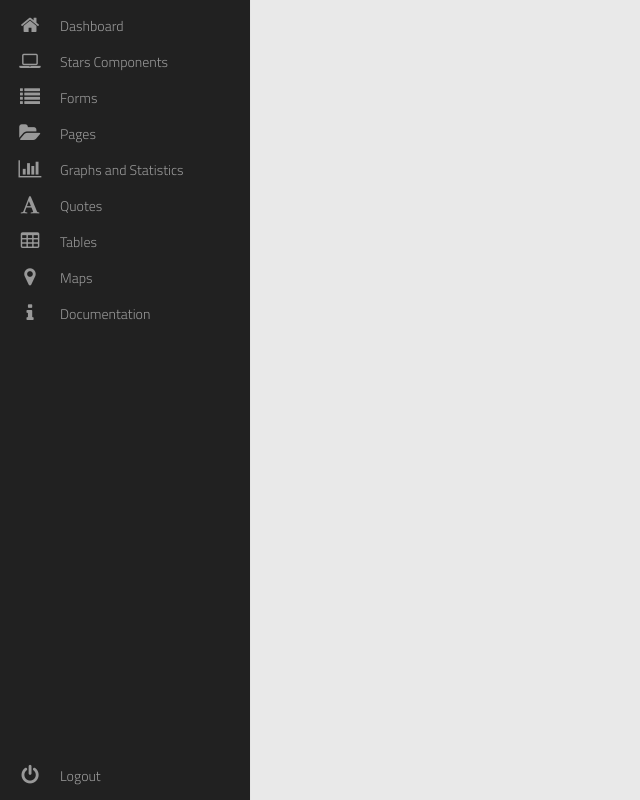
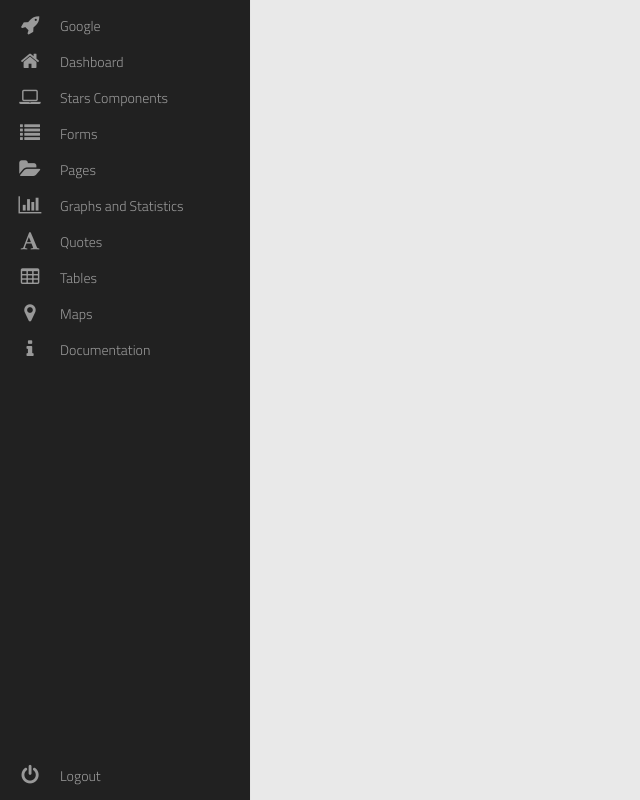
Before and after one commit to conrad760/softwareEngineering, a React (Create React App) app in the folder company_portal/client/: page /dashboard in a window 1280 px wide. Shown: the whole page, without its empty margins (0-640 px from the left). Built offline with nearby package versions, Linux system fonts and the light colour scheme; a web font is replaced by a local one.

Commit message:
:rocket: to google

```diff
--- a/company_portal/client/src/components/nav-bar/nav-item/nav-item.component.jsx
+++ b/company_portal/client/src/components/nav-bar/nav-item/nav-item.component.jsx
@@ -1,12 +1,14 @@
-import { React } from 'react';
+import React from 'react';
 
 export const NavItem = props => (
     <>
         <li>
-            <a href={props.link.link}>
-                <i className={props.link.icon}></i>
-                <span className='nav-text'>props.link.linkName</span>
+            <a href={props.link}>
+                <i className={props.icon}></i>
+                <span className='nav-text'>{props.linkName}</span>
             </a>
         </li>
     </>
 );
+
+export default NavItem;
--- a/company_portal/client/src/pages/dashboard/dashboard.page.js
+++ b/company_portal/client/src/pages/dashboard/dashboard.page.js
@@ -1,15 +1,13 @@
 import React from 'react';
-//import NavItem from '../../components/nav-bar/nav-item/nav-item.component'
-//import { BrowserRouter as Router, Route } from 'react-router-dom';
-
-
 import './dashboard.style.scss';
+import NavItem from '../../components/nav-bar/nav-item/nav-item.component';
 
 const Dashboard = () => (
     <>
         <div className='area'></div>
         <nav className='main-menu'>
             <ul>
+                <NavItem link='https://www.google.com' icon='fa fa-rocket fa-2x' linkName='Google'/>
                 <li>
                     <a href='www.google.com'>
                         <i className='fa fa-home fa-2x'></i>
```
